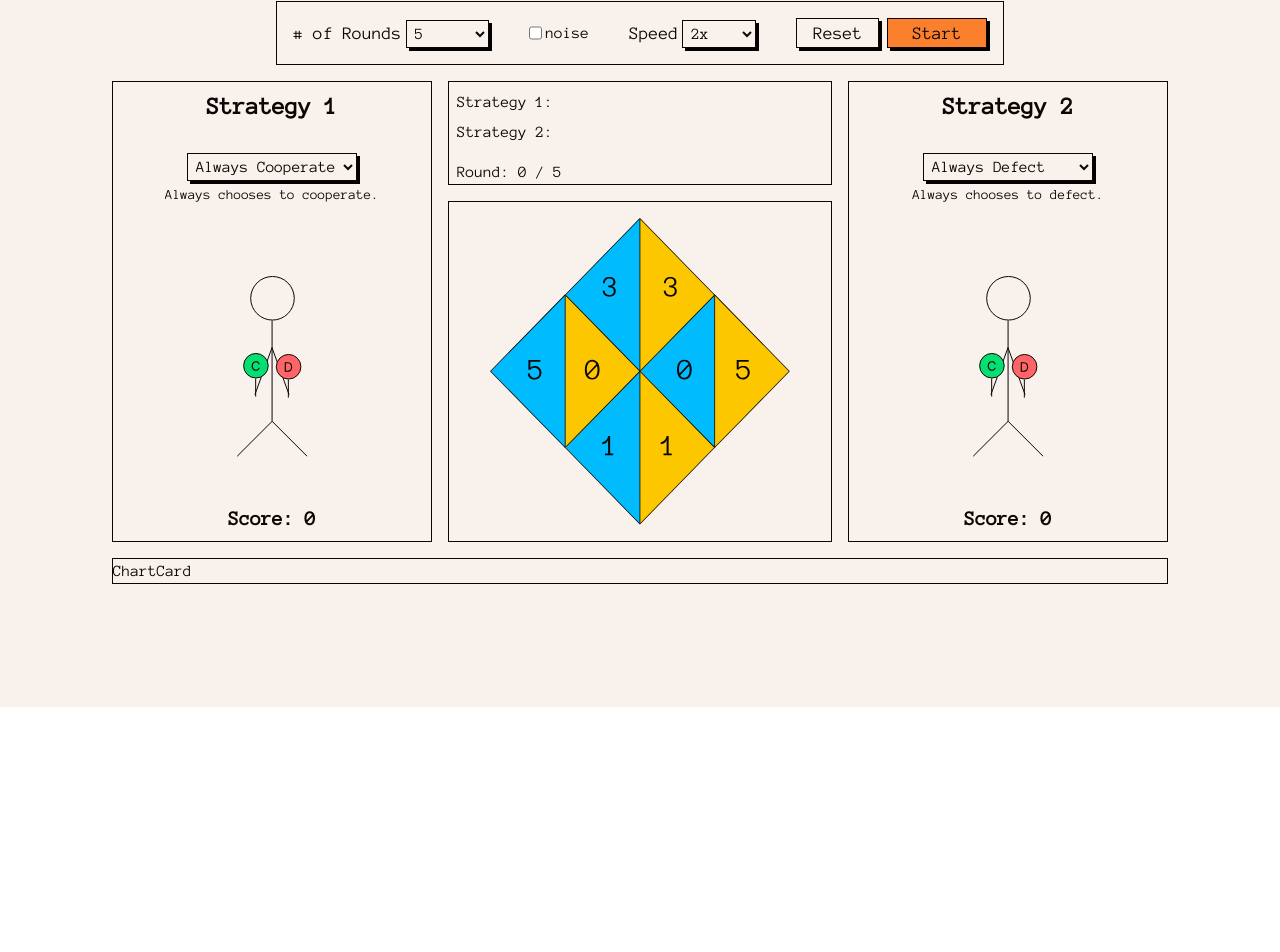
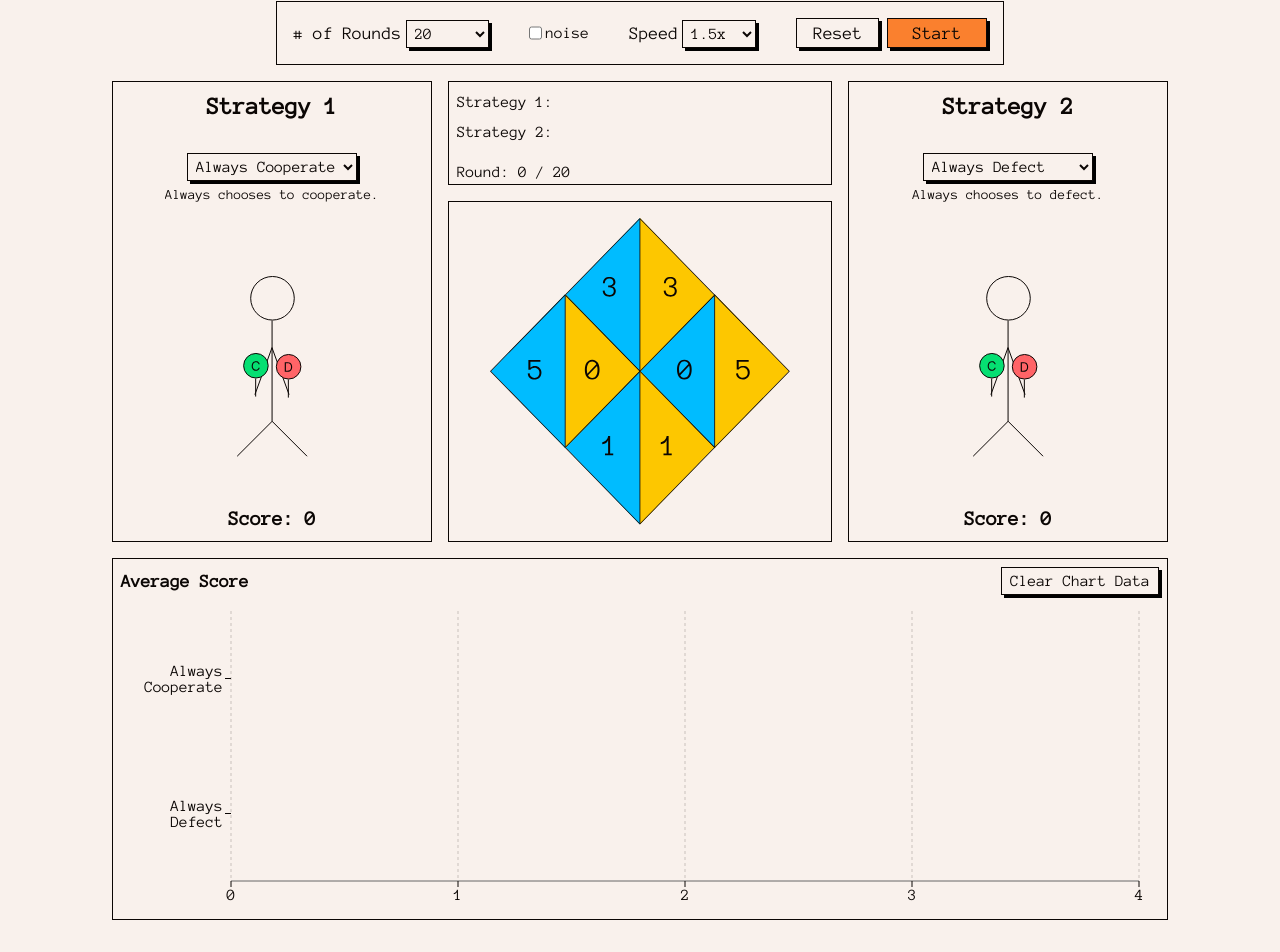
Before and after one commit to LukeBatten17/prisoners-dilemma-viz, a React (Vite) app: page / in a window 1280 px wide. Shown: the part 93-1045 px from the top of the page. Before the commit the page ends 800 px from the top, so only its background shows below. Built offline with nearby package versions, Linux system fonts and the light colour scheme.

Commit message:
Added chart that displays avg for each strategy.

```diff
--- a/package.json
+++ b/package.json
@@ -17,6 +17,7 @@
     "react-dom": "^19.1.1",
     "react-indiana-drag-scroll": "^2.2.1",
     "react-router": "^7.9.4",
+    "recharts": "^3.3.0",
     "tailwindcss": "^4.1.14"
   },
   "devDependencies": {
--- a/src/components/ChartCard.tsx
+++ b/src/components/ChartCard.tsx
@@ -1,7 +1,181 @@
-import React from "react";
+import React, { useEffect, useState } from "react";
+import {
+  BarChart,
+  Bar,
+  XAxis,
+  YAxis,
+  Tooltip,
+  ResponsiveContainer,
+  CartesianGrid,
+} from "recharts";
+import Button from "./Button";
+import { s } from "motion/react-client";
 
-const ChartCard = () => {
-  return <div className="border w-full overflow-x-auto">ChartCard</div>;
+type ChartData = {
+  name: string;
+  score: number;
+  totalRounds?: number;
+  avgScore?: number;
+  totalMatches?: number;
+};
+
+const ChartCard = ({
+  strategy1,
+  strategy2,
+  scores,
+  matchComplete,
+  currentRound,
+}) => {
+  const [scoreData, setScoreData] = useState<ChartData[]>([
+    {
+      name: "Always Cooperate",
+      score: 0,
+      totalRounds: 0,
+      avgScore: 0,
+    },
+    {
+      name: "Always Defect",
+      score: 0,
+      totalRounds: 0,
+      avgScore: 0,
+    },
+  ]);
+
+  const handleChartClear = () => {
+    localStorage.removeItem("chartData");
+    setScoreData([
+      {
+        name: "Always Cooperate",
+        score: 0,
+        totalRounds: 0,
+        avgScore: 0,
+      },
+      {
+        name: "Always Defect",
+        score: 0,
+        totalRounds: 0,
+        avgScore: 0,
+      },
+    ]);
+  };
+  console.log("Score Data:", scoreData);
+  useEffect(() => {
+    if (scoreData.length > 0) {
+      localStorage.setItem("chartData", JSON.stringify(scoreData));
+    }
+  }, [scoreData]);
+
+  // Load data on component mount
+  useEffect(() => {
+    const stored = localStorage.getItem("chartData");
+    if (stored) {
+      setScoreData(JSON.parse(stored));
+    }
+  }, []);
+
+  useEffect(() => {
+    if (!matchComplete) return;
+
+    setScoreData((prev) => {
+      const existing = prev.map((item) => ({ ...item }));
+
+      const updateOrInsert = (name: string, score: number) => {
+        const index = existing.findIndex((e) => e.name === name);
+        if (index >= 0) {
+          existing[index] = {
+            ...existing[index],
+            score: existing[index].score + score,
+            totalRounds: existing[index].totalRounds + currentRound,
+            avgScore:
+              Math.round(
+                ((existing[index].score + score) /
+                  (existing[index].totalRounds + currentRound)) *
+                  100
+              ) / 100,
+          };
+        } else {
+          existing.push({
+            name,
+            score,
+            totalRounds: currentRound,
+            avgScore: Math.round((score / currentRound) * 100) / 100,
+          });
+        }
+      };
+
+      updateOrInsert(strategy1.name, scores.strat_one);
+      updateOrInsert(strategy2.name, scores.strat_two);
+
+      return existing;
+    });
+  }, [matchComplete]);
+
+  return (
+    <div className="border w-full overflow-x-auto p-2">
+      <div className="flex justify-between mb-4">
+        <h1 className="font-bold text-lg ">Average Score</h1>
+        <Button className="px-2" onClick={handleChartClear}>
+          Clear Chart Data
+        </Button>
+      </div>
+
+      <ResponsiveContainer width="100%" height={300}>
+        <BarChart
+          data={scoreData}
+          layout="vertical"
+          margin={{ left: 30, right: 20 }}
+        >
+          <XAxis
+            type="number"
+            tick={{ fill: "var(--color-text)" }}
+            tickLine={{ stroke: "var(--color-text)" }}
+          />
+          <YAxis
+            width={80}
+            type="category"
+            dataKey="name"
+            tick={{ fill: "var(--color-text)" }}
+            tickLine={{ stroke: "var(--color-text)" }}
+            axisLine={false}
+          />
+          <Tooltip content={CustomTooltip} />
+          <CartesianGrid
+            vertical={true}
+            horizontal={false}
+            stroke="var(--color-text)"
+            strokeOpacity={0.2}
+            strokeDasharray="3 3"
+          />
+          <Bar dataKey="avgScore" className="fill-none stroke-text " />
+        </BarChart>
+      </ResponsiveContainer>
+    </div>
+  );
 };
 
 export default ChartCard;
+
+const CustomTooltip = ({
+  active,
+  payload,
+  label,
+}: TooltipContentProps<string | number, string>) => {
+  const isVisible = active && payload && payload.length;
+  return (
+    <div
+      className="custom-tooltip"
+      style={{ visibility: isVisible ? "visible" : "hidden" }}
+    >
+      {isVisible && (
+        <div className="bg-background p-2 border ">
+          <p className="label font-bold">{`${label}`}</p>
+          <p className="intro">{`Avg Score: ${payload![0].value}`}</p>
+          <p className="intro">{`Total Score: ${payload![0].payload.score}`}</p>
+          <p className="intro">{`Total Rounds: ${
+            payload![0].payload.totalRounds
+          }`}</p>
+        </div>
+      )}
+    </div>
+  );
+};
--- a/src/components/StrategyCard.tsx
+++ b/src/components/StrategyCard.tsx
@@ -2,9 +2,6 @@ import React, { useState, useEffect } from "react";
 import { strategies } from "../gameSettings/strategies";
 import Select from "./Select";
 import ScrollContainer from "react-indiana-drag-scroll";
-import StickmanIdle from "../assets/icons/StickmanIdle";
-import StickmanDefect from "../assets/icons/StickmanDefect";
-import StickmanCoperate from "../assets/icons/StickmanCoperate";
 import Stickman from "./Stickman";
 
 type StrategyCardProps = {
@@ -26,7 +23,7 @@ const StrategyCard: React.FC<StrategyCardProps> = ({
   delay,
   currentRound,
 }) => {
-  const [displayMove, setDisplayMove] = useState(null);
+  const [displayMove, setDisplayMove] = useState<string | null>(null);
 
   useEffect(() => {
     if (recentMove) {
--- a/src/gameSettings/config.ts
+++ b/src/gameSettings/config.ts
@@ -1,8 +1,8 @@
 import { strategies } from "./strategies";
 
 const DEFAULT_CONFIG = {
-  maxRounds: 5,
-  delay: 500,
+  maxRounds: 20,
+  delay: 1000,
   payoffMatrix: {
     CC: [3, 3],
     CD: [0, 5],
--- a/src/hooks/useGameLogic.ts
+++ b/src/hooks/useGameLogic.ts
@@ -9,6 +9,7 @@ export function useGameLogic() {
   const [maxRounds, setMaxRounds] = useState(DEFAULT_CONFIG.maxRounds);
   const [delay, setDelay] = useState(DEFAULT_CONFIG.delay);
   const [payoff, setPayoff] = useState(null);
+  const [matchComplete, setMatchComplete] = useState(false);
 
   const [stratOneHistory, setStratOneHistory] = useState<HistoryEntry[]>([]);
   const [stratTwoHistory, setStratTwoHistory] = useState<HistoryEntry[]>([]);
@@ -22,13 +23,17 @@ export function useGameLogic() {
 
   try {
     useEffect(() => {
-      if (!isRunning || currentRound >= maxRounds) return;
+      if (currentRound >= maxRounds) {
+        setIsRunning(false);
+        setMatchComplete(true);
+        console.log("Match complete");
+        return;
+      }
+      if (!isRunning) return;
 
       const timer = setTimeout(() => {
         const move_one = strategyOne.strategy(stratOneHistory, stratTwoHistory);
         const move_two = strategyTwo.strategy(stratTwoHistory, stratOneHistory);
-        console.log("Strat 1", strategyOne.strategy);
-        console.log("Strat 2", strategyTwo.strategy);
 
         const key =
           `${move_one}${move_two}` as keyof typeof DEFAULT_CONFIG.payoffMatrix;
@@ -65,10 +70,6 @@ export function useGameLogic() {
     console.error(e);
     setIsRunning(false);
   }
-  // useEffect(() => {
-  //   console.log("History updated:", stratOneHistory);
-  //   console.log("History updated:", stratTwoHistory);
-  // }, [stratOneHistory]);
 
   const resetGame = () => {
     setIsRunning(false);
@@ -76,9 +77,8 @@ export function useGameLogic() {
     setScores({ strat_one: 0, strat_two: 0 });
     setStratOneHistory([]);
     setStratTwoHistory([]);
-    setStrategyOne(DEFAULT_CONFIG.defaultStratOne);
-    setStrategyTwo(DEFAULT_CONFIG.defaultStratTwo);
     setPayoff(null);
+    setMatchComplete(false);
   };
 
   const startGame = () => setIsRunning(true);
@@ -104,5 +104,6 @@ export function useGameLogic() {
     setStrategyOne,
     setStrategyTwo,
     payoff,
+    matchComplete,
   };
 }
--- a/src/pages/Game.tsx
+++ b/src/pages/Game.tsx
@@ -25,6 +25,7 @@ const Game = () => {
     updateMaxRounds,
     delay,
     payoff,
+    matchComplete,
   } = useGameLogic();
 
   return (
@@ -97,7 +98,13 @@ const Game = () => {
 
         {/* Chart */}
         <div className="w-full">
-          <ChartCard />
+          <ChartCard
+            strategy1={strategyOne}
+            strategy2={strategyTwo}
+            matchComplete={matchComplete}
+            scores={scores}
+            currentRound={currentRound}
+          />
         </div>
       </main>
     </div>
```
Also changed, not shown: src/components/Select.tsx (+11 -1 lines), 1 other file (tests, documents, lock files or other folders).
